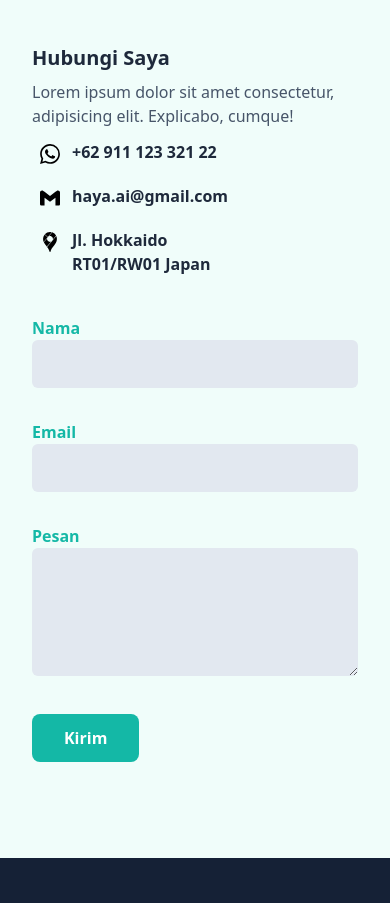
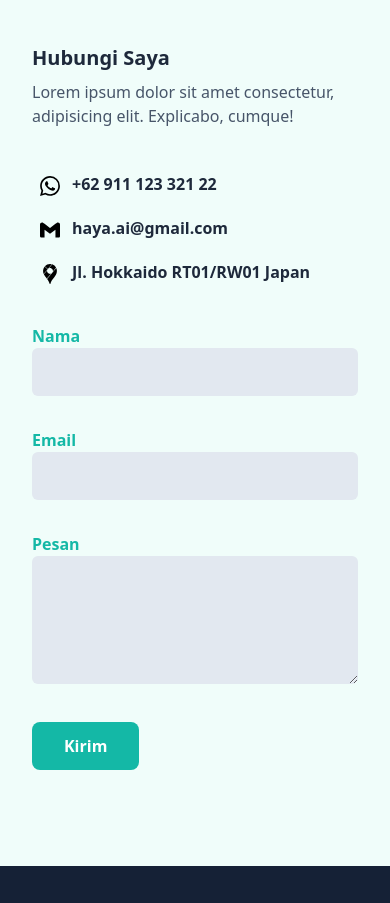
Before and after one commit to newridho/tailwind-portfolio, a website: page index.html in a window 390 px wide. Shown: the part 7680-8583 px from the top of the page. Drawn offline with Linux system fonts and the light colour scheme.

Commit message:
change hover effect and width adress section

```diff
--- a/index.html
+++ b/index.html
@@ -288,8 +288,8 @@
                 <div class="w-full lg:w-1/2 self-start px-4">
                     <h1 class="text-xl md:text-2xl font-semibold text-slate-800 dark:text-slate-200">Hubungi Saya</h1>
                     <p class="text-base md:text-md text-slate-600 dark:text-slate-400 mt-2">Lorem ipsum dolor sit amet consectetur, adipisicing elit. Explicabo, cumque!</p>
-                    <div class="w-2/3 lg:mt-12">
-                        <div class="w-full md:w-2/3 mt-2 p-2 lg:p-4 rounded-lg flex flex-nowrap gap-3 self-start hover:bg-teal-700 transition duration-300 ease-in-out lg:selection:bg-white lg:selection:text-teal-300">
+                    <div class="w-full pt-8 lg:pt-0 lg:mt-12">
+                        <div class="w-2/3 md:w-2/3 mt-2 p-2 lg:p-4 rounded-lg flex flex-nowrap gap-3 self-start hover:bg-teal-300 dark:hover:bg-teal-700 transition duration-300 ease-in-out selection:bg-white selection:text-teal-300">
                             <a href="#" class="select-none">
                                 <svg role="img" class="w-[20px] md:w-[25px] dark:text-teal-400 fill-current" viewBox="0 0 24 24" xmlns="http://www.w3.org/2000/svg">
                                     <title>WhatsApp</title>
@@ -298,7 +298,7 @@
                             </a>
                             <h2 class="text-base md:text-md font-semibold -mt-1 md:-mt-0 text-slate-800 dark:text-slate-200">+62 911 123 321 22</h2>
                         </div>
-                        <div class="w-full md:w-2/3 mt-2 p-2 lg:p-4 rounded-lg flex flex-nowrap gap-3 self-start hover:bg-teal-700 transition duration-300 ease-in-out lg:selection:bg-white lg:selection:text-teal-300">
+                        <div class="w-2/3 md:w-2/3 mt-2 p-2 lg:p-4 rounded-lg flex flex-nowrap gap-3 self-start hover:bg-teal-300 dark:hover:bg-teal-700 transition duration-300 ease-in-out selection:bg-white selection:text-teal-300">
                             <a href="#" class="select-none">
                                 <svg role="img" class="w-[20px] md:w-[25px] dark:text-teal-400 fill-current" viewBox="0 0 24 24" xmlns="http://www.w3.org/2000/svg">
                                     <title>Gmail</title>
@@ -307,7 +307,7 @@
                             </a>
                             <h2 class="text-base md:text-md font-semibold -mt-1 md:-mt-0 text-slate-800 dark:text-slate-200">haya.ai@gmail.com</h2>
                         </div>
-                        <div class="w-full mt-2 p-2 lg:p-4 rounded-lg flex flex-nowrap gap-3 self-start hover:bg-teal-700 transition duration-300 ease-in-out lg:selection:bg-white lg:selection:text-teal-300">
+                        <div class="w-full lg:w-5/6 mt-2 p-2 lg:p-4 rounded-lg flex flex-nowrap gap-3 self-start hover:bg-teal-300 dark:hover:bg-teal-700 transition duration-300 ease-in-out selection:bg-white selection:text-teal-300">
                             <a href="#" class="select-none">
                                 <svg role="img" class="w-[20px] md:w-[25px] dark:text-teal-400 fill-current" viewBox="0 0 24 24" xmlns="http://www.w3.org/2000/svg">
                                     <title>Google Maps</title>
```
Also changed, not shown: dist/output.css.
